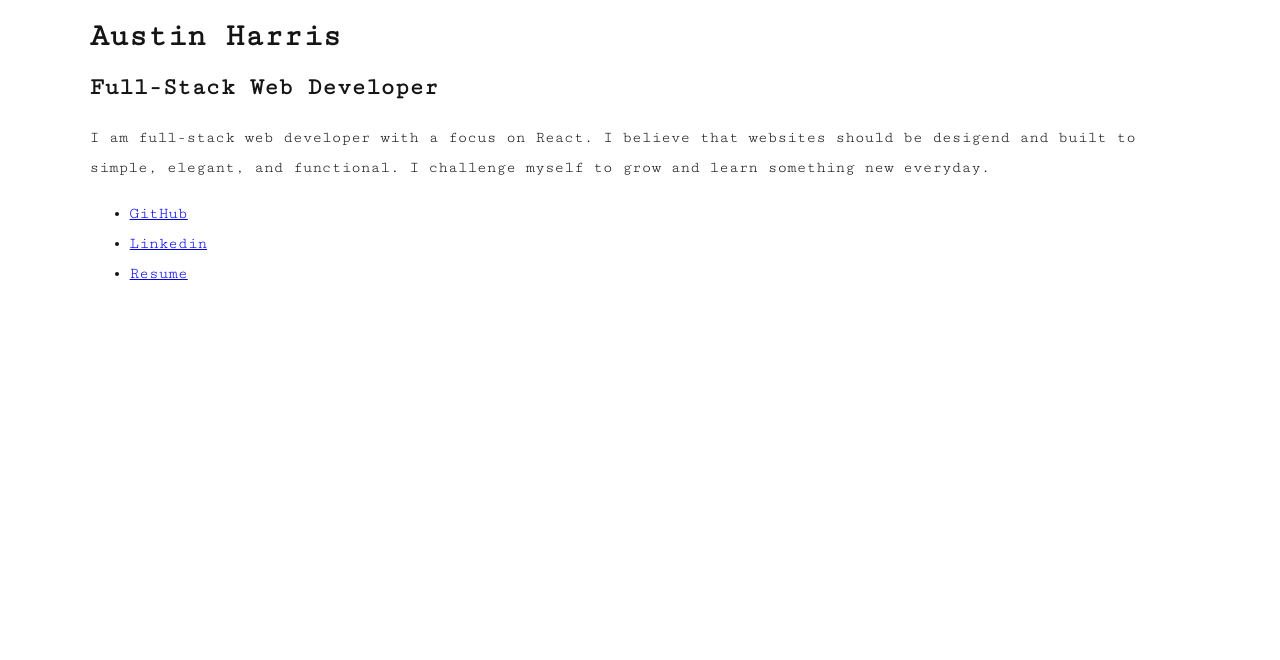
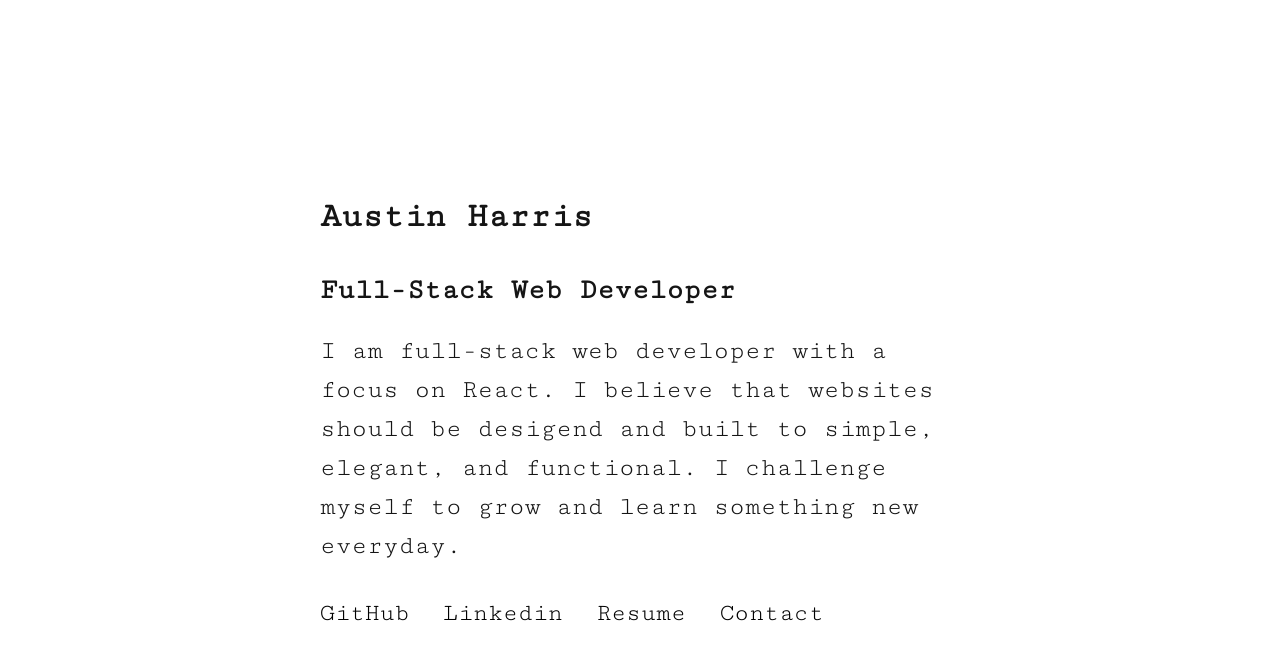
Before and after one commit to loophalen/portfolio, a plain HTML site: page index.html in a window 1280 px wide. Drawn offline with Linux system fonts and the light colour scheme.

Commit message:
centered content

```diff
--- a/css/main.css
+++ b/css/main.css
@@ -1,26 +1,4 @@
 @import url('https://fonts.googleapis.com/css?family=Cutive+Mono');
-
-*{
-    box-sizing: border-box;
-}
-:before,
-:after{
-    box-sizing: border-box;
-}
-
-html, body {
-    height: 100%;
-   }
-
-.abs-center{
-    position: absolute;
-    top: 50%;
-    left: 50%;
-   }
-
-.mt-0{
-    margin-top:0;
-}
 
 body{
     padding: 0;
@@ -39,16 +17,79 @@ body{
     height: 100;
     text-align: center;
     z-index: 1;
+
 }
 
 .v-center {
-    position: relative;
-    display: inline-block;
-    width: 86%;
+    position: fixed;
+    top: 50%;
+    left: 50%;
+    transform: translate(-50%, -50%);
     text-align: left;
     vertical-align: middle;
 }
 
-.main-content{
-    visibility: hidden;
+p {
+    font-size: 1em;
+    line-height: 1.5em;
+    margin: 0;
+    padding: 0 0 0.9375em;
 }
+
+h2 {
+    margin-bottom: 0.714em;
+    padding: 0;
+    font-size: 1.333em;
+    line-height: 1.429em;
+  }
+
+  h3 {
+    margin-bottom: 0.714em;
+    padding: 0;
+    font-size: 1.1em;
+    line-height: 1.429em;
+  }
+
+  ul {
+    padding: 0;
+    margin: 0;
+    font-size: .95em;
+  }
+
+  ul li {
+    position: relative;
+    display: inline;
+    padding-bottom: 0.1875em;
+    margin-right: 0.75em;
+  }
+
+a {
+    text-decoration: none;
+    color: #000;
+}
+
+a:hover {
+    border-bottom: 1px solid #000;
+    padding-bottom: 2px;
+}
+
+@media only screen and (min-width: 768px) {
+    body {
+      font-size: 22px;
+      line-height: 48px;
+    }
+    .main-content {
+      width: 80%;
+    }
+  }
+  @media only screen and (min-width: 1200px) {
+    body {
+      font-size: 26px;
+      line-height: 48px;
+    }
+  }
+  @media only screen and (min-width: 1824px) {
+    body {
+      font-size: 32px;
+      line-height: 60px;
+    }
--- a/index.html
+++ b/index.html
@@ -19,17 +19,18 @@
         <div class="content-wrapper">
             <div class="v-center">
                 <div class="main-conetent">
-                    <h1>Austin Harris</h1>
-                    <h2>Full-Stack Web Developer</h2>
+                    <h2>Austin Harris</h2>
+                    <h3>Full-Stack Web Developer</h3>
                     <p>I am full-stack web developer with a focus on React.
                        I believe that websites should be desigend and built to
                        simple, elegant, and functional. I challenge myself to grow
                        and learn something new everyday.
                     </p>
                     <ul>
-                        <li><a href="https://github.com/loophalen">GitHub</a></li>
-                        <li><a href="https://www.linkedin.com/in/austin-harris-/">Linkedin</a></li>
-                        <li><a href="https://standardresume.co/austinharris">Resume</a></li>
+                        <li><a target="_blank" href="https://github.com/loophalen">GitHub</a></li>
+                        <li><a target="_blank" href="https://www.linkedin.com/in/austin-harris-/">Linkedin</a></li>
+                        <li><a target="_blank" href="https://standardresume.co/austinharris">Resume</a></li>
+                        <li><a target="_blank" href="mailto:abharris@outlook.com">Contact</a></li>
                     </ul>
                 </div>
 
```
